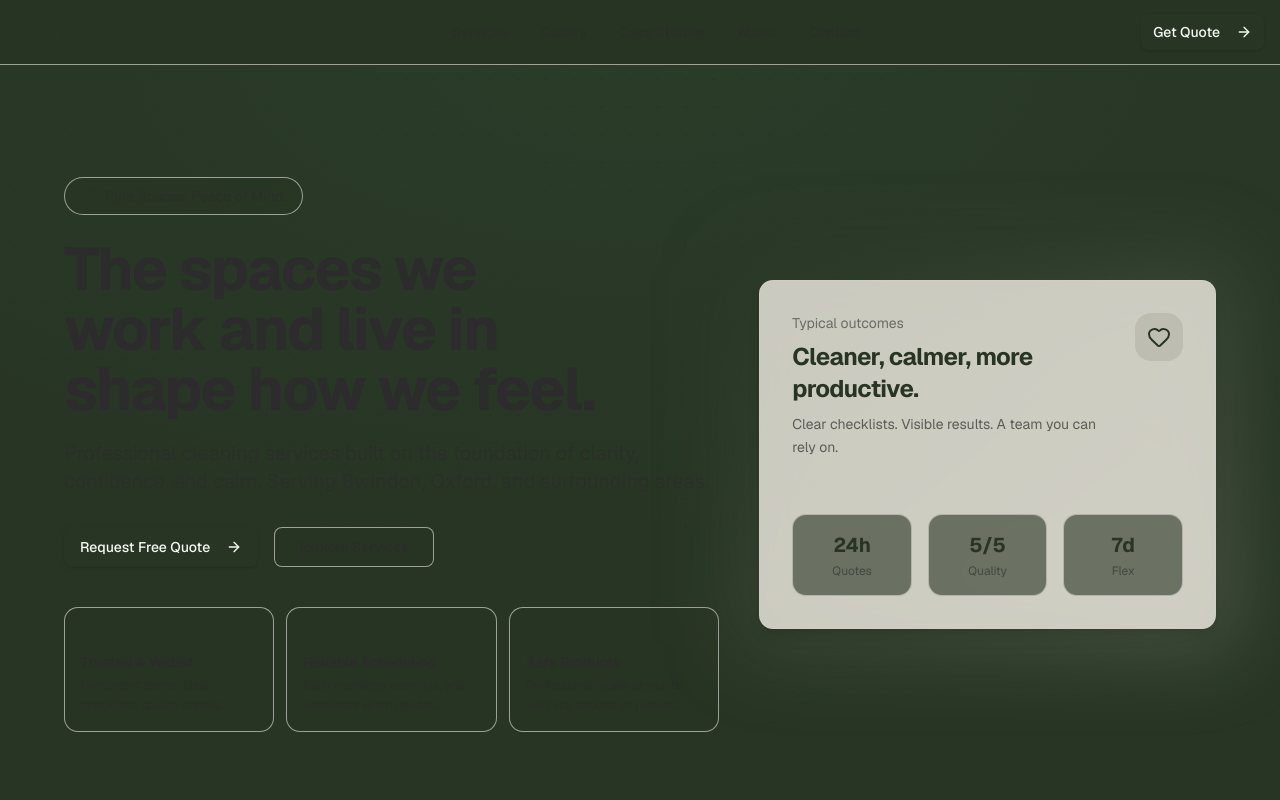
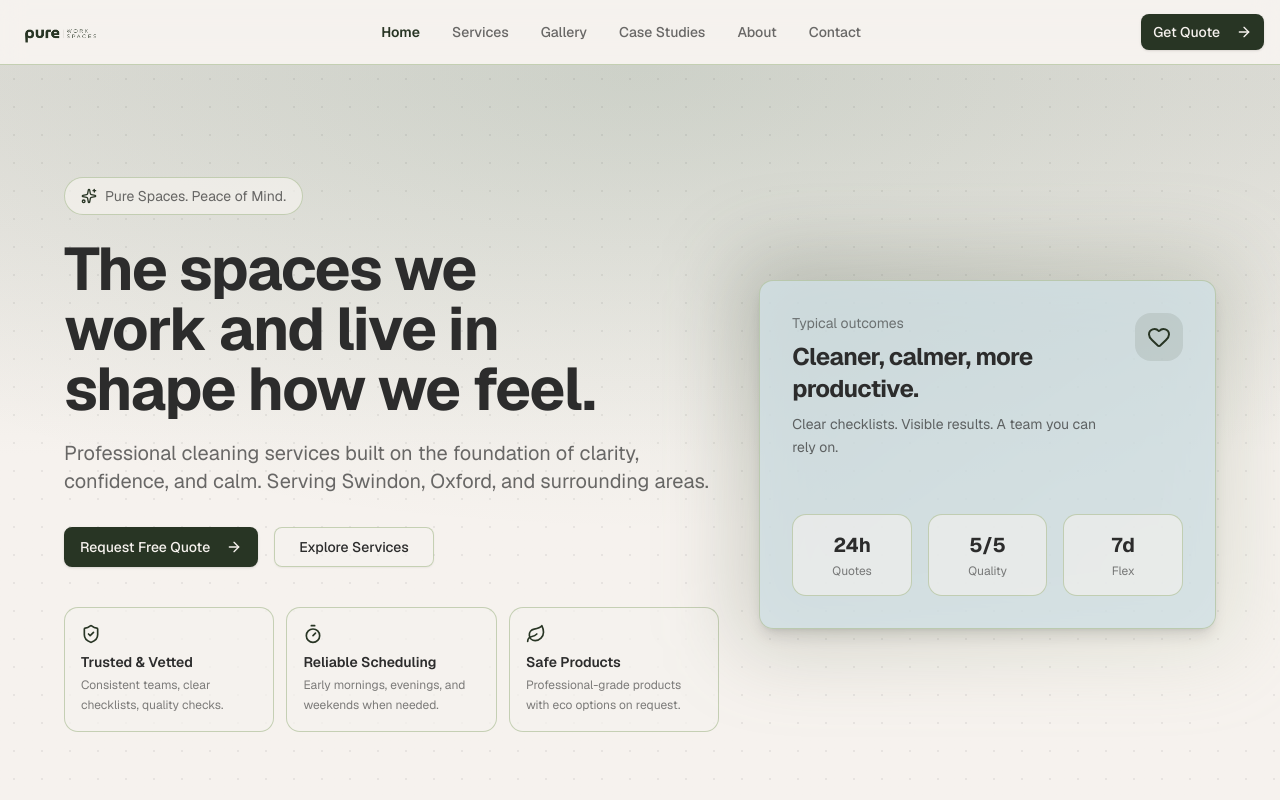
Before and after one commit to FokoJunior/pure, a Next.js app: page / in a window 1280 px wide. Shown: the top 800 px of the page. Built offline with nearby package versions, Linux system fonts and the light colour scheme.

Commit message:
feat: initialize root layout with metadata, global fonts, and core providers

```diff
--- a/app/layout.tsx
+++ b/app/layout.tsx
@@ -35,7 +35,7 @@ export default function RootLayout({
     children: ReactNode
 }>) {
     return (
-        <html lang="en" suppressHydrationWarning >
+        <html lang="en" suppressHydrationWarning data-palette="arctic-pine" >
             <body className="font-sans antialiased bg-background text-foreground">
                 <Providers>
                     <Header />
```
